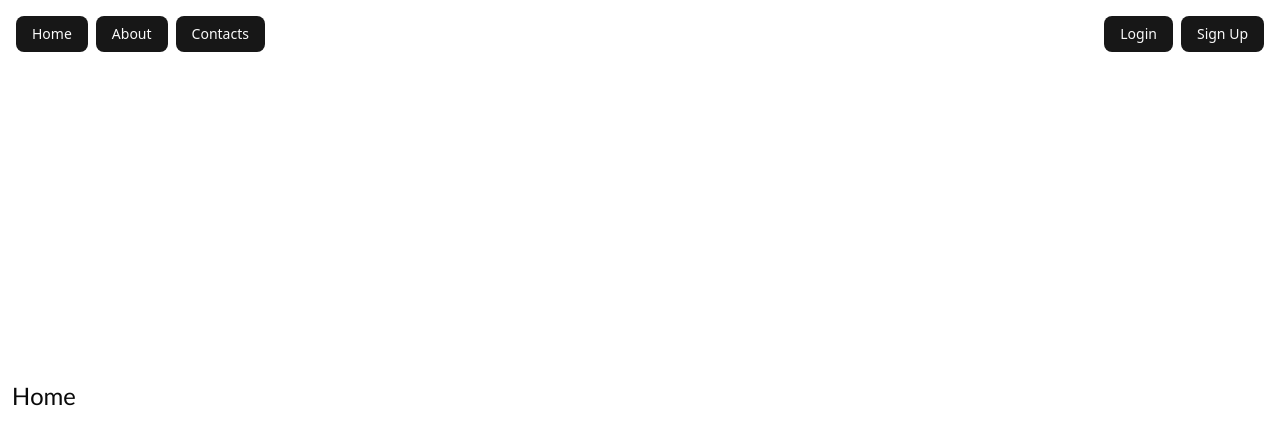
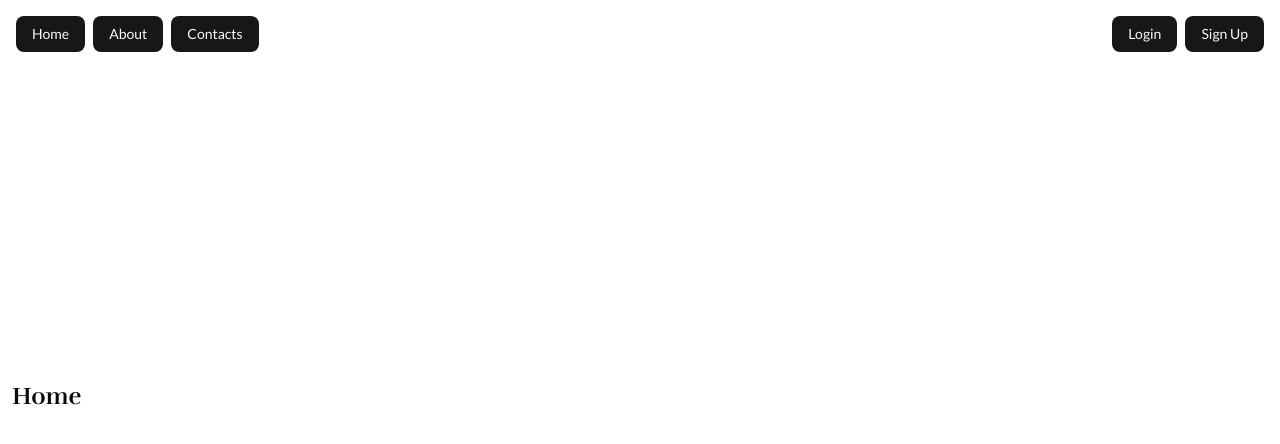
Before and after one commit to wolfColonyTeam/store-next.js, a Next.js app: page / in a window 1280 px wide. Shown: the top 444 px of the page. Built offline with nearby package versions, Linux system fonts and the light colour scheme.

Commit message:
add Lato font global

```diff
--- a/app/globals.css
+++ b/app/globals.css
@@ -1,7 +1,3 @@
-/*fonts*/
-@import url('https://fonts.googleapis.com/css2?family=Lato:wght@400;700&display=swapp');
-@import url('https://fonts.googleapis.com/css2?family=Rufina:wght@700&display=swap');
-
 @import "tailwindcss";
 @import "tw-animate-css";
 
@@ -43,7 +39,7 @@
 
 @layer components {
     .text-basic {
-        @apply font-lato mb-1 text-black font-400 text-body;
+        @apply font-rufina mb-1 text-black font-400 text-body;
     }
 }
 
--- a/app/layout.tsx
+++ b/app/layout.tsx
@@ -1,18 +1,8 @@
 import type { Metadata } from "next";
-import { Geist, Geist_Mono } from "next/font/google";
 import "./globals.css";
+import { lato, geistSans } from "@/app/ui/fonts";
 import Nav from "@/components/nav/Nav";
 import Footer from "@/components/footer/Footer";
-
-const geistSans = Geist({
-  variable: "--font-geist-sans",
-  subsets: ["latin"],
-});
-
-const geistMono = Geist_Mono({
-  variable: "--font-geist-mono",
-  subsets: ["latin"],
-});
 
 export const metadata: Metadata = {
   title: "Create Next App",
@@ -25,7 +15,7 @@ export default function RootLayout({
   return (
     <html lang="en">
       <body
-        className={`min-h-screen ${geistSans.variable} ${geistMono.variable} antialiased p-`}
+        className={`${lato.className} ${geistSans.className} antialiased min-h-screen`}
       >
         <div className="min-h-screen flex flex-col items-stretch justify-between">
           <Nav />
--- /dev/null
+++ b/app/ui/fonts.ts
@@ -0,0 +1,16 @@
+import { Geist, Lato, Rufina } from "next/font/google";
+
+export const geistSans = Geist({
+  variable: "--font-geist-sans",
+  subsets: ["latin"],
+});
+
+export const rufina = Rufina({
+  subsets: ["latin"],
+  weight: "700",
+});
+
+export const lato = Lato({
+  subsets: ["latin"],
+  weight: "400",
+});
```
